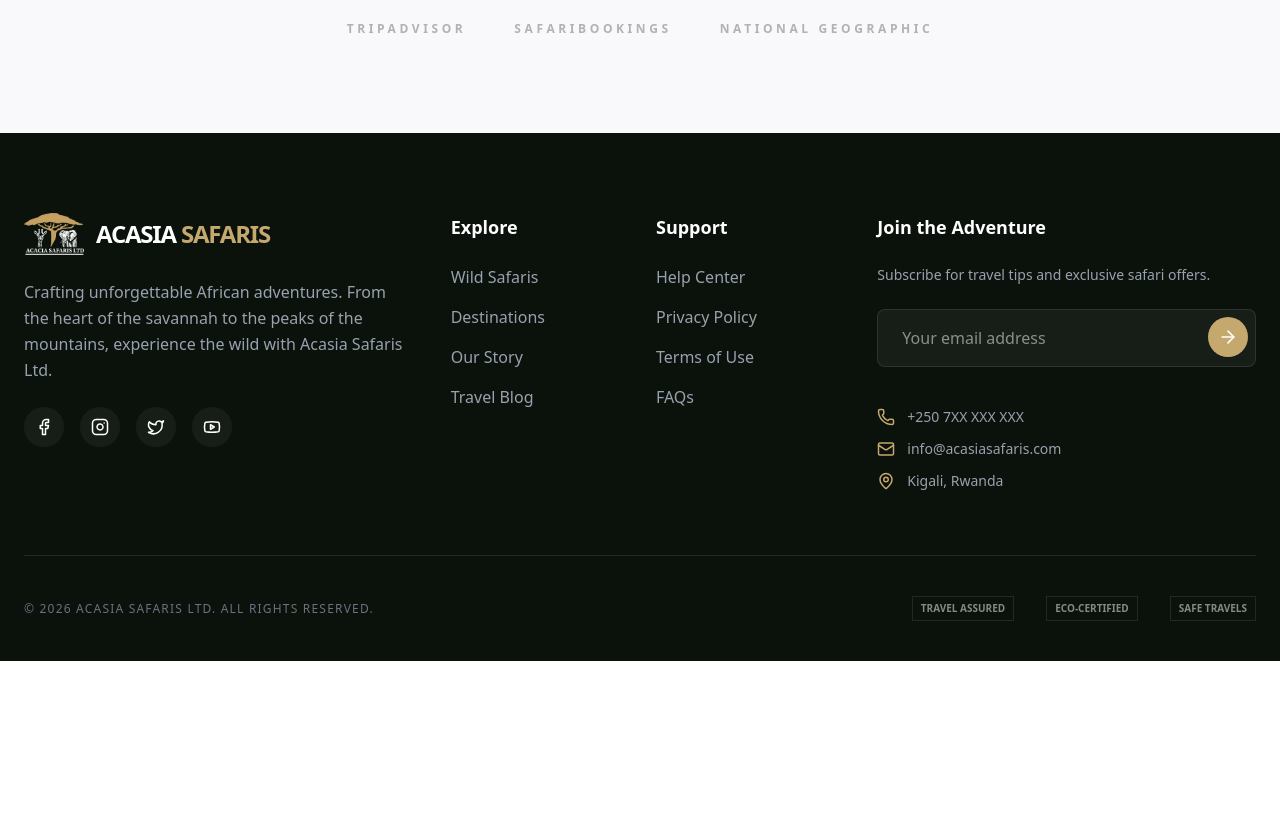
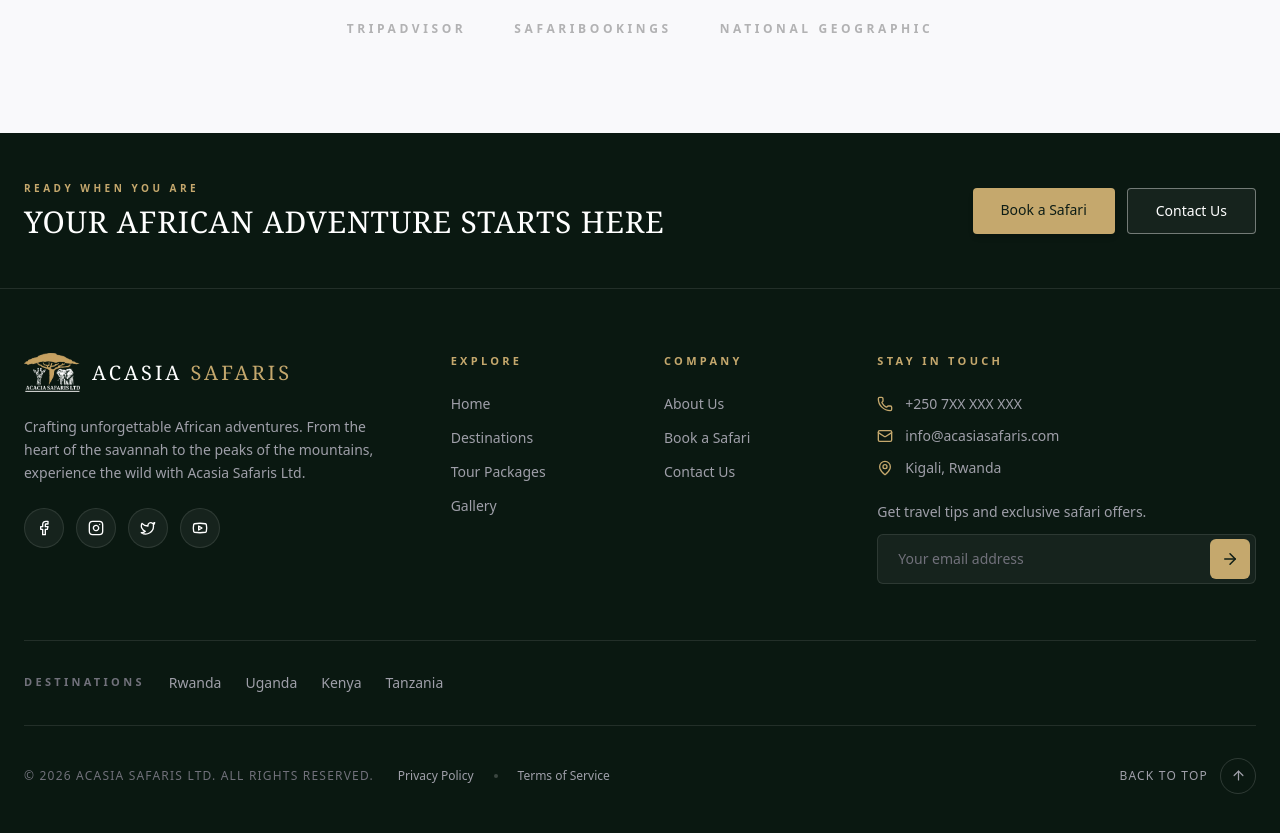
Before and after one commit to semanaparfait/acasia-safaris-, a Next.js app: page / in a window 1280 px wide. Shown: the part 5120-5953 px from the top of the page. Before the commit the page ends 5781 px from the top, so only its background shows below. Built offline with nearby package versions, Linux system fonts and the light colour scheme.

Commit message:
enhance Footer component with new layout, social links, and subscription functionality

```diff
--- a/app/(user)/components/Footer.tsx
+++ b/app/(user)/components/Footer.tsx
@@ -1,4 +1,5 @@
-import React from 'react';
+"use client";
+import React, { useState } from 'react';
 import Image from 'next/image';
 import Link from 'next/link';
 import {
@@ -9,116 +10,227 @@ import {
   Mail,
   Phone,
   MapPin,
-  ArrowRight
+  ArrowRight,
+  ArrowUp,
+  CheckCircle2,
 } from 'lucide-react';
 import logo from '@/public/logo2.png';
 
+// TODO: replace '#' with the real social profile URLs
+const socials = [
+  { icon: Facebook, label: 'Facebook', href: '#' },
+  { icon: Instagram, label: 'Instagram', href: '#' },
+  { icon: Twitter, label: 'Twitter', href: '#' },
+  { icon: Youtube, label: 'YouTube', href: '#' },
+];
+
+const exploreLinks = [
+  { name: 'Home', href: '/' },
+  { name: 'Destinations', href: '/destination' },
+  { name: 'Tour Packages', href: '/tour' },
+  { name: 'Gallery', href: '/gallery' },
+];
+
+const companyLinks = [
+  { name: 'About Us', href: '/aboutus' },
+  { name: 'Book a Safari', href: '/booking' },
+  { name: 'Contact Us', href: '/contact' },
+];
+
+const destinations = ['Rwanda', 'Uganda', 'Kenya', 'Tanzania'];
+
 const Footer = () => {
   const currentYear = new Date().getFullYear();
+  const [email, setEmail] = useState('');
+  const [subscribed, setSubscribed] = useState(false);
+
+  const handleSubscribe = (e: React.FormEvent) => {
+    e.preventDefault();
+    // TODO: connect to a newsletter service
+    setSubscribed(true);
+    setEmail('');
+  };
 
   return (
-    <footer className="bg-[#0a120b] text-white pt-20 pb-10">
-      <div className="max-w-7xl mx-auto px-6">
+    <footer className="bg-[#0a1811] text-white font-sans">
+      {/* CTA band */}
+      <div className="border-b border-white/10">
+        <div className="max-w-7xl mx-auto px-6 py-12 flex flex-col md:flex-row items-start md:items-center justify-between gap-6">
+          <div>
+            <span className="text-[#c5a86d] font-semibold text-[10px] uppercase tracking-[0.35em] block mb-2">
+              Ready when you are
+            </span>
+            <h3 className="text-2xl md:text-3xl font-serif uppercase tracking-wide">
+              Your African adventure starts here
+            </h3>
+          </div>
+          <div className="flex flex-wrap gap-3">
+            <Link
+              href="/booking"
+              className="bg-[#c5a86d] hover:bg-[#b69656] text-[#0e1d16] font-medium text-sm px-7 py-3 rounded-sm shadow-md transition-all duration-300"
+            >
+              Book a Safari
+            </Link>
+            <Link
+              href="/contact"
+              className="border border-white/40 hover:border-white bg-white/5 hover:bg-white/10 text-white text-sm px-7 py-3 rounded-sm transition-all duration-300"
+            >
+              Contact Us
+            </Link>
+          </div>
+        </div>
+      </div>
 
-        {/* Top Section: Branding & Newsletter */}
-        <div className="grid grid-cols-1 lg:grid-cols-3 gap-12 pb-16 border-b border-white/10">
+      <div className="max-w-7xl mx-auto px-6 pt-16 pb-10">
+        {/* Main grid */}
+        <div className="grid grid-cols-1 md:grid-cols-2 lg:grid-cols-12 gap-12 pb-14 border-b border-white/10">
 
-          {/* Column 1: Brand Story */}
-          <div className="space-y-6">
-            <div className="flex items-center gap-3">
-              <Image
-                src={logo}
-                alt="Acasia Safaris Logo"
-                width={60}
-                height={60}
-                className=""
-              />
-              <span className="text-2xl font-bold tracking-tighter">
-                ACASIA<span className="text-(--accent-gold)"> SAFARIS</span>
+          {/* Brand */}
+          <div className="lg:col-span-4 space-y-6">
+            <Link href="/" className="flex items-center gap-3">
+              <Image src={logo} alt="Acasia Safaris Logo" width={56} height={56} />
+              <span className="text-xl font-serif uppercase tracking-[0.15em]">
+                Acasia <span className="text-[#c5a86d]">Safaris</span>
               </span>
-            </div>
-            <p className="text-gray-400 leading-relaxed max-w-sm">
-              Crafting unforgettable African adventures. From the heart of the savannah to the peaks of the mountains, experience the wild with Acasia Safaris Ltd.
+            </Link>
+            <p className="text-sm text-zinc-400 leading-relaxed max-w-sm">
+              Crafting unforgettable African adventures. From the heart of the savannah
+              to the peaks of the mountains, experience the wild with Acasia Safaris Ltd.
             </p>
-            <div className="flex gap-4">
-              {[Facebook, Instagram, Twitter, Youtube].map((Icon, index) => (
+            <div className="flex gap-3">
+              {socials.map(({ icon: Icon, label, href }) => (
                 <a
-                  key={index}
-                  href="#"
-                  className="w-10 h-10 rounded-full bg-white/5 flex items-center justify-center hover:bg-emerald-600 transition-all duration-300 hover:-translate-y-1"
+                  key={label}
+                  href={href}
+                  aria-label={label}
+                  target="_blank"
+                  rel="noopener noreferrer"
+                  className="w-10 h-10 rounded-full bg-white/5 border border-white/10 flex items-center justify-center hover:bg-[#c5a86d] hover:text-[#0e1d16] hover:border-[#c5a86d] transition-all duration-300 hover:-translate-y-1"
                 >
-                  <Icon size={18} />
+                  <Icon size={16} />
                 </a>
               ))}
             </div>
           </div>
 
-          {/* Column 2: Quick Links */}
-          <div className="grid grid-cols-2 gap-8">
-            <div>
-              <h4 className="text-lg font-semibold mb-6">Explore</h4>
-              <ul className="space-y-4 text-gray-400">
-                <li><Link href="/tours" className="hover:text-emerald-500 transition-colors">Wild Safaris</Link></li>
-                <li><Link href="/destinations" className="hover:text-emerald-500 transition-colors">Destinations</Link></li>
-                <li><Link href="/about" className="hover:text-emerald-500 transition-colors">Our Story</Link></li>
-                <li><Link href="/blog" className="hover:text-emerald-500 transition-colors">Travel Blog</Link></li>
+          {/* Explore */}
+          <div className="lg:col-span-2">
+            <h4 className="text-[11px] font-semibold uppercase tracking-[0.3em] text-[#c5a86d] mb-6">Explore</h4>
+            <ul className="space-y-3.5 text-sm text-zinc-400">
+              {exploreLinks.map((link) => (
+                <li key={link.href}>
+                  <Link href={link.href} className="hover:text-[#c5a86d] transition-colors">
+                    {link.name}
+                  </Link>
+                </li>
+              ))}
             </ul>
           </div>
-            <div>
-              <h4 className="text-lg font-semibold mb-6">Support</h4>
-              <ul className="space-y-4 text-gray-400">
-                <li><Link href="/contact" className="hover:text-emerald-500 transition-colors">Help Center</Link></li>
-                <li><Link href="/privacy" className="hover:text-emerald-500 transition-colors">Privacy Policy</Link></li>
-                <li><Link href="/terms" className="hover:text-emerald-500 transition-colors">Terms of Use</Link></li>
-                <li><Link href="/faq" className="hover:text-emerald-500 transition-colors">FAQs</Link></li>
+
+          {/* Company */}
+          <div className="lg:col-span-2">
+            <h4 className="text-[11px] font-semibold uppercase tracking-[0.3em] text-[#c5a86d] mb-6">Company</h4>
+            <ul className="space-y-3.5 text-sm text-zinc-400">
+              {companyLinks.map((link) => (
+                <li key={link.href}>
+                  <Link href={link.href} className="hover:text-[#c5a86d] transition-colors">
+                    {link.name}
+                  </Link>
+                </li>
+              ))}
             </ul>
           </div>
-          </div>
 
-          {/* Column 3: Contact & Newsletter */}
-          <div className="space-y-6">
-            <h4 className="text-lg font-semibold">Join the Adventure</h4>
-            <p className="text-gray-400 text-sm">Subscribe for travel tips and exclusive safari offers.</p>
-            <div className="relative">
+          {/* Contact & newsletter */}
+          <div className="md:col-span-2 lg:col-span-4 space-y-6">
+            <h4 className="text-[11px] font-semibold uppercase tracking-[0.3em] text-[#c5a86d]">Stay in Touch</h4>
+            <ul className="space-y-3 text-sm text-zinc-400">
+              <li>
+                <a href="tel:+2507XXXXXXXX" className="flex items-center gap-3 hover:text-white transition-colors">
+                  <Phone size={16} className="text-[#c5a86d] shrink-0" />
+                  +250 7XX XXX XXX
+                </a>
+              </li>
+              <li>
+                <a href="mailto:info@acasiasafaris.com" className="flex items-center gap-3 hover:text-white transition-colors">
+                  <Mail size={16} className="text-[#c5a86d] shrink-0" />
+                  info@acasiasafaris.com
+                </a>
+              </li>
+              <li>
+                <Link href="/contact#map" className="flex items-center gap-3 hover:text-white transition-colors">
+                  <MapPin size={16} className="text-[#c5a86d] shrink-0" />
+                  Kigali, Rwanda
+                </Link>
+              </li>
+            </ul>
+
+            <div>
+              <p className="text-sm text-zinc-400 mb-3">Get travel tips and exclusive safari offers.</p>
+              {subscribed ? (
+                <p className="flex items-center gap-2 text-sm text-[#c5a86d] py-3.5">
+                  <CheckCircle2 size={18} /> Thanks for subscribing!
+                </p>
+              ) : (
+                <form onSubmit={handleSubscribe} className="relative">
+                  <label htmlFor="footer-email" className="sr-only">Email address</label>
                   <input
+                    id="footer-email"
                     type="email"
+                    required
+                    value={email}
+                    onChange={(e) => setEmail(e.target.value)}
                     placeholder="Your email address"
-                className="w-full bg-white/5 border border-white/10 rounded-lg py-4 px-6 focus:outline-none focus:border-emerald-500 transition-colors"
+                    className="w-full bg-white/5 border border-white/10 rounded-md py-3.5 pl-5 pr-14 text-sm placeholder:text-zinc-500 outline-none focus:border-[#c5a86d] transition-colors"
                   />
-              <button className="absolute right-2 top-2 bg-(--accent-gold) p-2.5 rounded-full hover:bg-(--accent-gold) transition-colors">
-                <ArrowRight size={20} />
+                  <button
+                    type="submit"
+                    aria-label="Subscribe"
+                    className="absolute right-1.5 top-1/2 -translate-y-1/2 w-10 h-10 rounded-md bg-[#c5a86d] hover:bg-[#b69656] text-[#0e1d16] flex items-center justify-center transition-colors"
+                  >
+                    <ArrowRight size={18} />
                   </button>
-            </div>
-            <div className="space-y-3 pt-4">
-              <div className="flex items-center gap-3 text-gray-400">
-                <Phone size={18} className="text-(--accent-gold)" />
-                <span className="text-sm">+250 7XX XXX XXX</span>
-              </div>
-              <div className="flex items-center gap-3 text-gray-400">
-                <Mail size={18} className="text-(--accent-gold)" />
-                <span className="text-sm">info@acasiasafaris.com</span>
-              </div>
-              <div className="flex items-center gap-3 text-gray-400">
-                <MapPin size={18} className="text-(--accent-gold)" />
-                <span className="text-sm">Kigali, Rwanda</span>
-              </div>
+                </form>
+              )}
             </div>
           </div>
         </div>
 
-        {/* Bottom Section: Accreditation & Copyright */}
-        <div className="pt-10 flex flex-col md:flex-row justify-between items-center gap-6">
-          <p className="text-gray-500 text-xs tracking-widest uppercase">
-            © {currentYear} ACASIA SAFARIS LTD. ALL RIGHTS RESERVED.
+        {/* Destinations row */}
+        <div className="py-8 border-b border-white/10 flex flex-wrap items-center gap-x-6 gap-y-3">
+          <span className="text-[11px] font-semibold uppercase tracking-[0.3em] text-zinc-500">Destinations</span>
+          {destinations.map((country) => (
+            <Link
+              key={country}
+              href="/destination"
+              className="text-sm text-zinc-400 hover:text-[#c5a86d] transition-colors"
+            >
+              {country}
+            </Link>
+          ))}
+        </div>
+
+        {/* Bottom bar */}
+        <div className="pt-8 flex flex-col-reverse md:flex-row justify-between items-center gap-6">
+          <div className="flex flex-col md:flex-row items-center gap-3 md:gap-6">
+            <p className="text-zinc-500 text-xs tracking-widest uppercase text-center md:text-left">
+              © {currentYear} Acasia Safaris Ltd. All rights reserved.
             </p>
-
-          {/* Professional Accreditations - Essential for Tourism */}
-          <div className="flex items-center gap-8 grayscale opacity-50 hover:grayscale-0 hover:opacity-100 transition-all duration-500">
-            {/* Replace these with real travel association icons like IATA, ATTA, etc. */}
-            <div className="text-[10px] font-bold border border-white/20 px-2 py-1 uppercase">Travel Assured</div>
-            <div className="text-[10px] font-bold border border-white/20 px-2 py-1 uppercase">Eco-Certified</div>
-            <div className="text-[10px] font-bold border border-white/20 px-2 py-1 uppercase">Safe Travels</div>
+            <div className="flex items-center gap-5 text-xs text-zinc-400">
+              <Link href="/privacy" className="hover:text-[#c5a86d] transition-colors">Privacy Policy</Link>
+              <span className="w-1 h-1 rounded-full bg-white/20" />
+              <Link href="/terms" className="hover:text-[#c5a86d] transition-colors">Terms of Service</Link>
             </div>
+          </div>
+          <button
+            onClick={() => window.scrollTo({ top: 0, behavior: 'smooth' })}
+            className="group flex items-center gap-3 text-xs uppercase tracking-widest text-zinc-400 hover:text-white transition-colors"
+          >
+            Back to top
+            <span className="w-9 h-9 rounded-full border border-white/15 flex items-center justify-center group-hover:bg-[#c5a86d] group-hover:text-[#0e1d16] group-hover:border-[#c5a86d] transition-all">
+              <ArrowUp size={15} />
+            </span>
+          </button>
         </div>
       </div>
     </footer>
```
Lines whose indentation alone changed are shown as unchanged.
